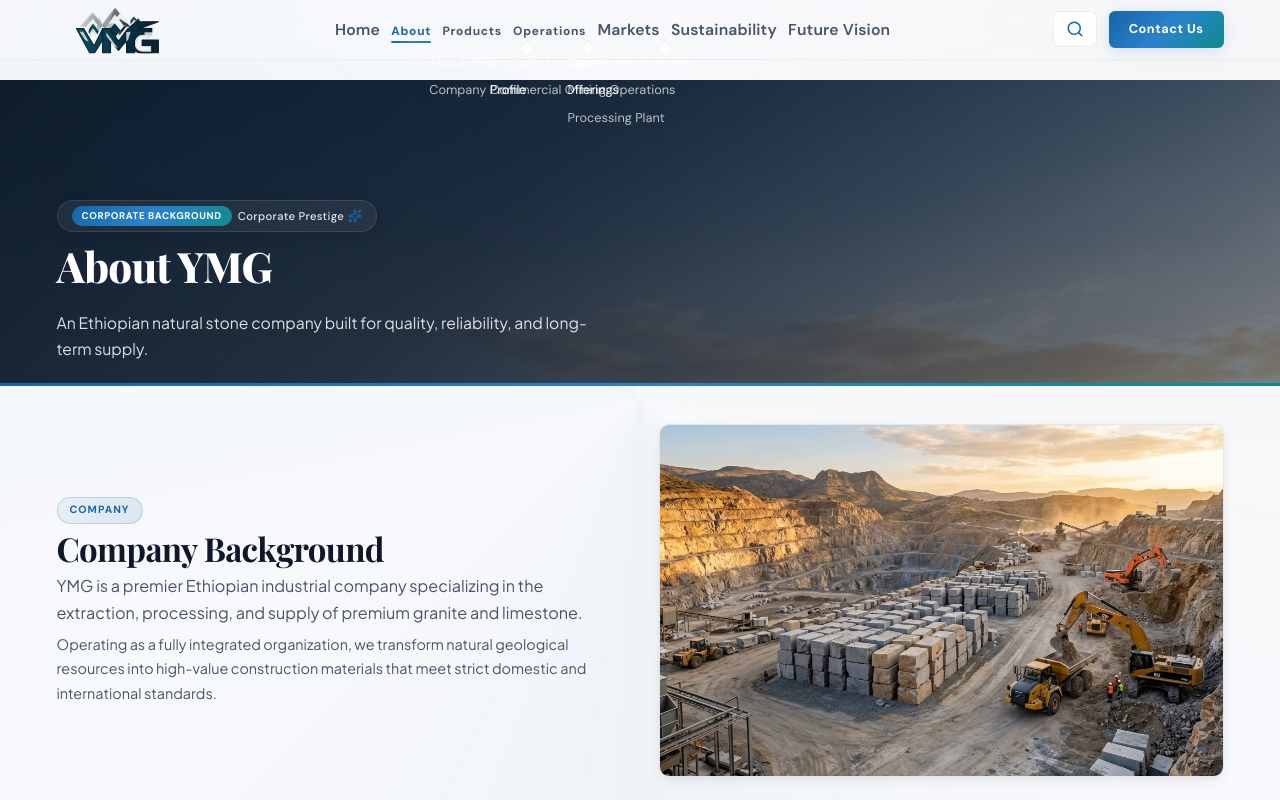
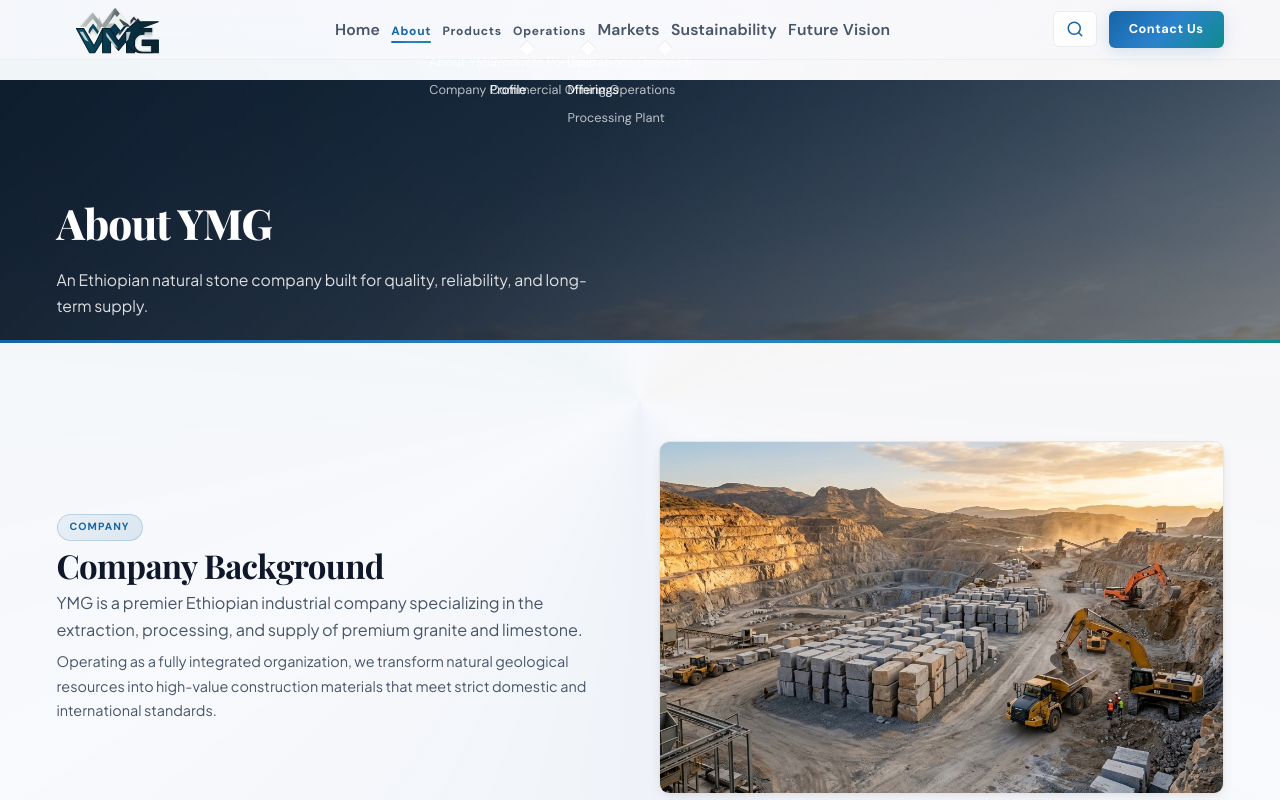
Before and after one commit to abdibiranu30680070/ygm, a React (Vite) app: page /about in a window 1280 px wide. Shown: the top 800 px of the page. Built offline with nearby package versions, Linux system fonts and the light colour scheme; a web font is replaced by a local one.

Commit message:
merging gfdvfnfnfn

```diff
--- a/src/components/sections/PageHero.jsx
+++ b/src/components/sections/PageHero.jsx
@@ -1,6 +1,6 @@
 /* src/components/sections/PageHero.jsx */
 import PropTypes from 'prop-types';
-import { Sparkles } from 'lucide-react';
+// import { Sparkles } from 'lucide-react';
 import '../../styles/hero.css';
 
 export default function PageHero({ title, subtitle, badge }) {
@@ -11,14 +11,14 @@ export default function PageHero({ title, subtitle, badge }) {
 
       <div className="container" style={{ position: 'relative', zIndex: 2 }}>
         <div className="hero-content" style={{ maxWidth: '850px' }}>
-          {badge && (
-            <div className="hero-badge">
-              <span className="hero-badge-tag">{badge}</span>
-              <span style={{ display: 'inline-flex', alignItems: 'center', gap: '4px' }}>
-                Corporate Prestige <Sparkles size={14} style={{ color: 'var(--accent-primary)' }} />
-              </span>
-            </div>
-          )}
+          {/* {badge && (
+            // <div className="hero-badge">
+            //   <span className="hero-badge-tag">{badge}</span>
+            //   <span style={{ display: 'inline-flex', alignItems: 'center', gap: '4px' }}>
+            //     Corporate Prestige <Sparkles size={14} style={{ color: 'var(--accent-primary)' }} />
+            //   </span>
+            // </div>
+          )} */}
 
           <h1 className="hero-title" style={{ fontSize: '2.8rem', marginBottom: '10px' }}>
             {title}
@@ -30,8 +30,8 @@ export default function PageHero({ title, subtitle, badge }) {
             </p>
           )}
         </div>
-      </div>
-    </section>
+      </div >
+    </section >
   );
 }
 
--- a/src/styles/components.css
+++ b/src/styles/components.css
@@ -411,7 +411,7 @@ a {
 }
 
 .stone-pattern-item {
-  height: 140px;
+  /* height: 140px; */
   background: linear-gradient(135deg, var(--bg-secondary) 0%, var(--bg-tertiary) 100%);
   border: 1px solid var(--border-color);
   border-radius: var(--radius-sm);
--- a/src/styles/hero.css
+++ b/src/styles/hero.css
@@ -26,6 +26,7 @@
   position: relative;
   overflow: hidden;
   margin-top: -40px;
+  margin-bottom:60px;
   padding-top: 220px;
   padding-bottom: var(--space-2xl);
   background-image:
--- a/src/styles/navbar.css
+++ b/src/styles/navbar.css
@@ -129,7 +129,7 @@
   top: 0;
   left: 0;
   right: 0;
-  height: 56px;
+  height: 60px;
   background: rgba(248, 249, 252, 0.94);
   backdrop-filter: blur(20px) saturate(180%);
   -webkit-backdrop-filter: blur(20px) saturate(180%);
```
